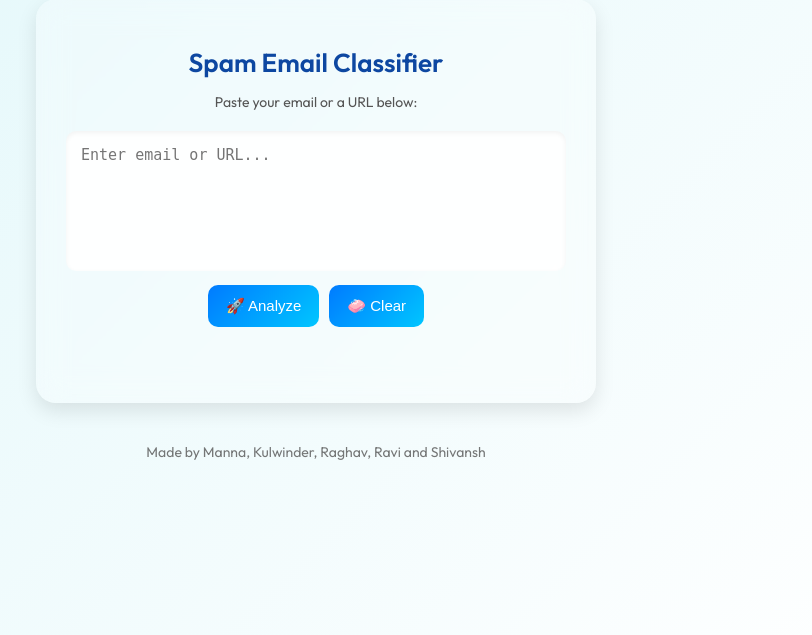
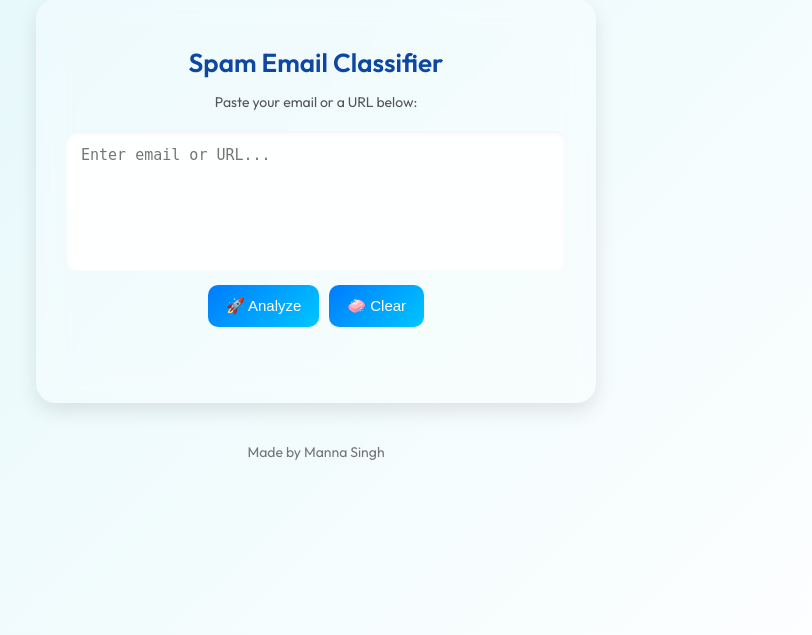
Before and after one commit to M23-cyber/spam-email-classifier, a Flask app: page /classifier in a window 1280 px wide. Shown: the part 165-800 px from the top of the page, without its empty margins (324-1136 px from the left). Run offline with Flask 3, Linux system fonts and the light colour scheme; parts of the project's set-up code (start-up, migrations or seed data) failed here and were passed over.

Commit message:
Update footer credit to Manna Singh

```diff
--- a/templates/index.html
+++ b/templates/index.html
@@ -25,7 +25,7 @@
     </div>
 
     <footer class="footer">
-        Made by Manna, Kulwinder, Raghav, Ravi and Shivansh
+        Made by Manna Singh
     </footer>
 
     <script src="{{ url_for('static', filename='script.js') }}"></script>
```
